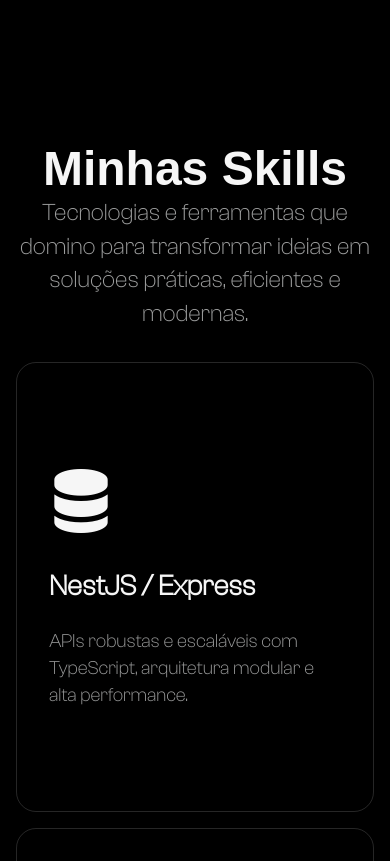
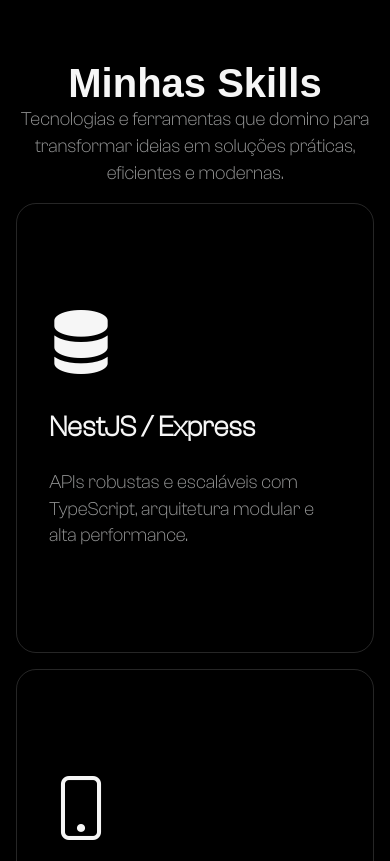
Before and after one commit to alex-rangel/Portifolio_Alex-Rangel, a plain HTML site: page index.html in a window 390 px wide. Shown: the part 2018-2879 px from the top of the page. Drawn offline with nearby package versions, Linux system fonts and the light colour scheme; a web font is replaced by a local one.

```diff
--- a/assets/css/style.css
+++ b/assets/css/style.css
@@ -708,6 +708,29 @@ a {
     }
 }
 
+@media (max-width: 600px) {
+    .skills {
+        padding: 2rem 1rem;
+    }
+
+    .container-skills {
+        width: 100%;
+        height: auto;
+    }
+
+    .headline-skills {
+        margin-bottom: 1rem;
+    }
+
+    .text-headline-skills h2 {
+        font-size: 2.5rem;
+    }
+
+    .text-headline-skills p {
+        font-size: 1.2rem;
+    }
+}
+
 /*************** SERVIÇOS *****/
 .servicos {
     background-color: var(--color-white);
```
